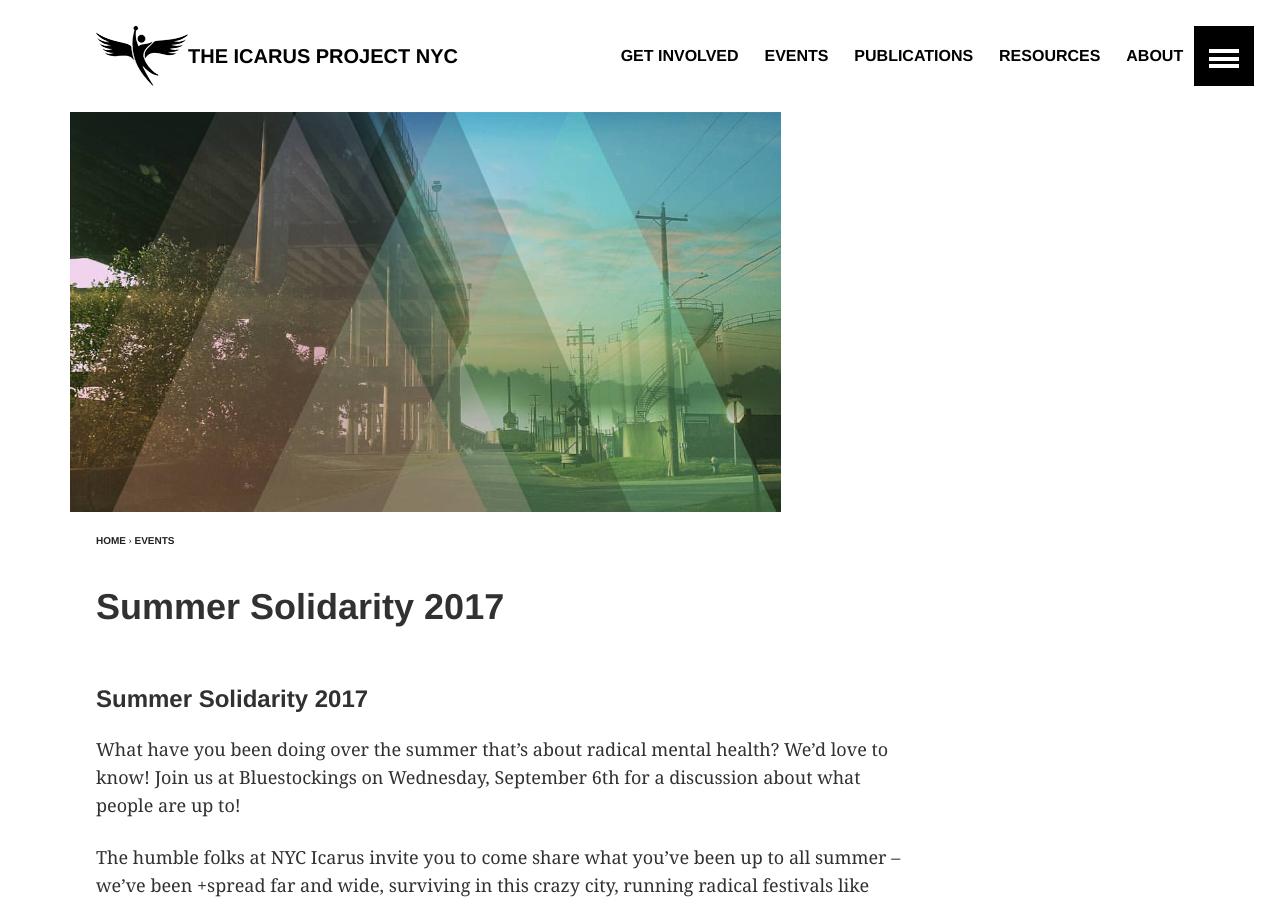
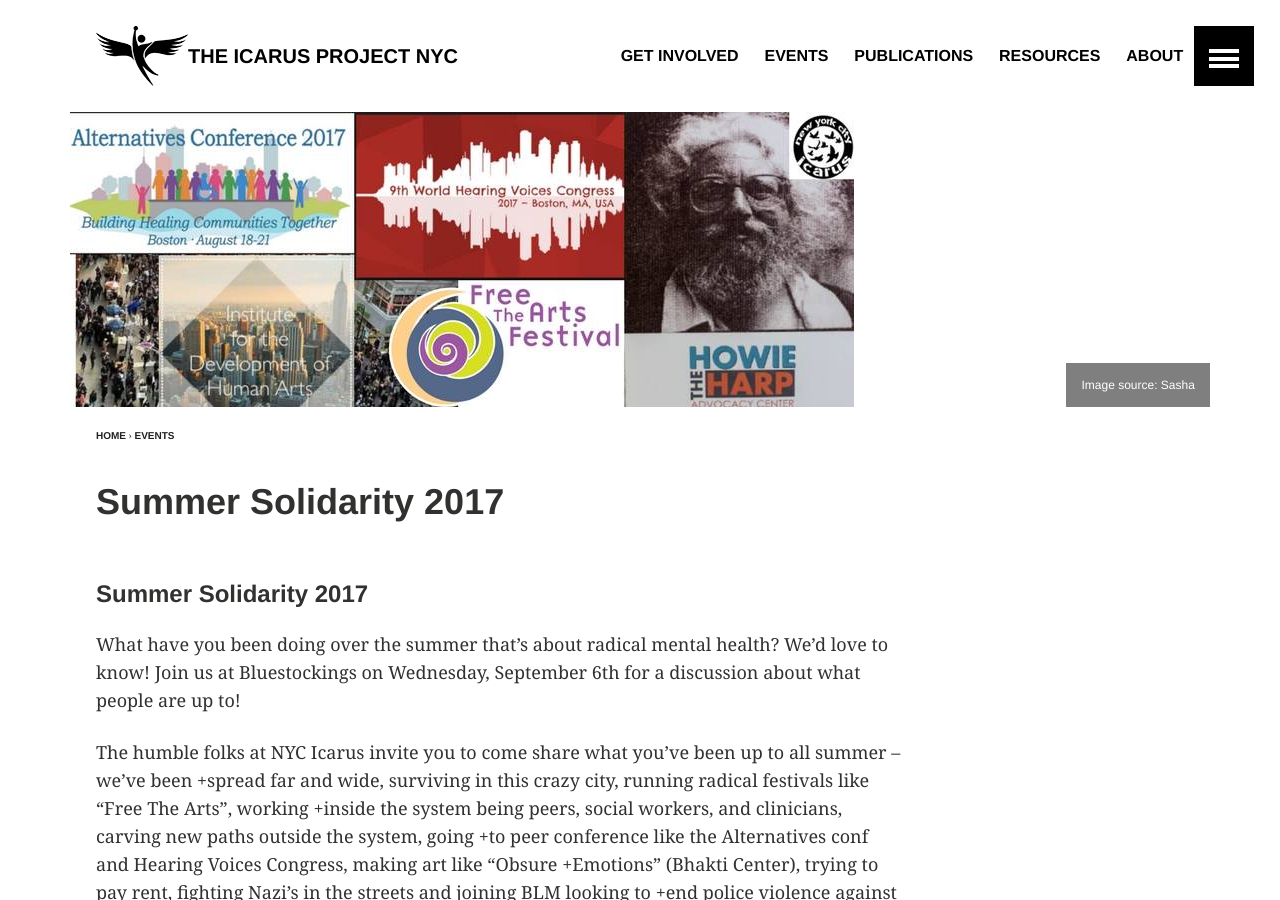
Before and after one commit to nycicarus/nycicarus.github.io, a Jekyll site: the page built from _posts/events/2017-09-06-summer-solidarity.md, in a window 1280 px wide and 900 px high. Built offline with Jekyll 4.4.1, drawn with Linux system fonts in a browser that asks for light colours; a script that is not in the unit is left out; comment, search, counter and statistics services are not loaded.

Commit message:
image liink changed

```diff
--- a/_posts/events/2017-09-06-summer-solidarity.md
+++ b/_posts/events/2017-09-06-summer-solidarity.md
@@ -8,9 +8,9 @@ tags: [ community, roundtable, discussion ]
 comments: true
 ads: false
 image:
-  teaser: climate_and_mh.jpg
-  feature: climate_and_mh.jpg
-  credit:
+  teaser: summer-solidarity-2017.jpg
+  feature: summer-solidarity-2017.jpg
+  credit: Sasha
   creditlink:
 event-date: "Wednesday, September 6th, 2017"
 event-time: "7:00 pm - 9:30 pm"
```
